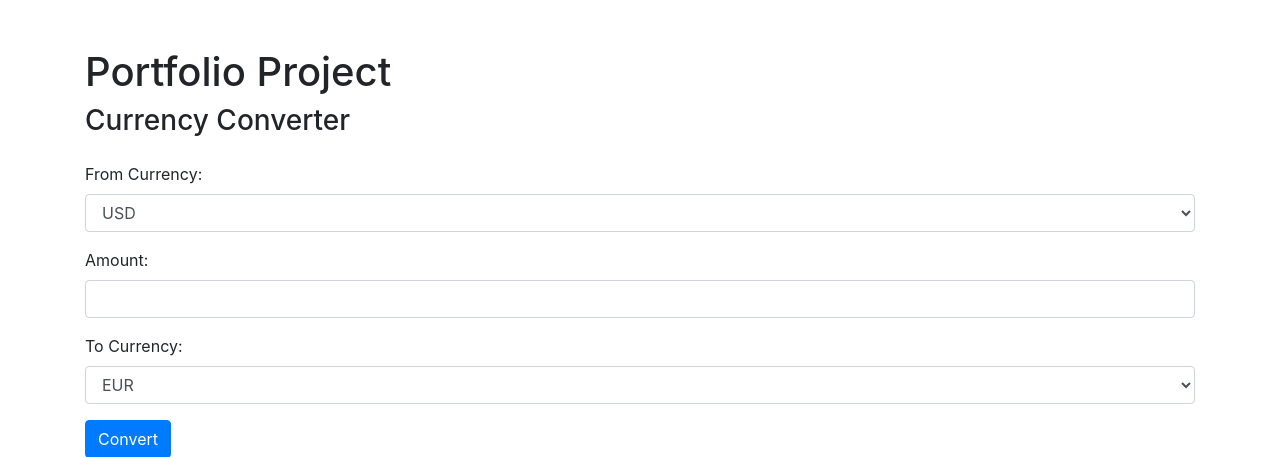
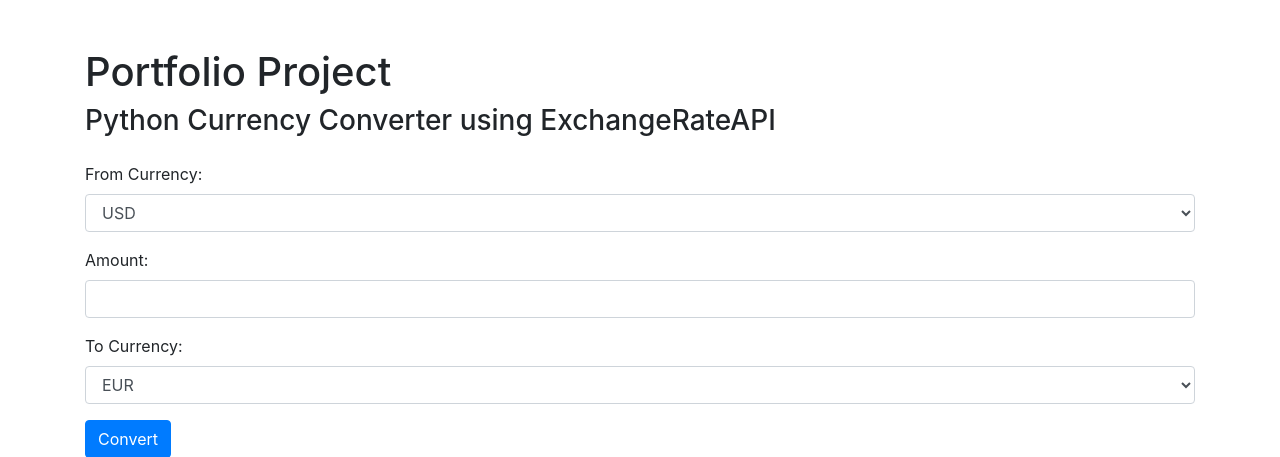
Before and after one commit to meharkhanniazi/Python-Flask-CurrencyConverter, a Flask app: page / in a window 1280 px wide. Shown: the top 457 px of the page. Run offline with Flask 2, Linux system fonts and the light colour scheme; some libraries are stand-ins or nearby versions.

Commit message:
Update index.html

```diff
--- a/templates/index.html
+++ b/templates/index.html
@@ -4,13 +4,13 @@
 <head>
     <meta charset="UTF-8">
     <meta name="viewport" content="width=device-width, initial-scale=1.0">
-    <title>Python Currency Converter using ExchangeRateAPI</title>
+    <title>Python Currency Converter</title>
     <link rel="stylesheet" href="https://stackpath.bootstrapcdn.com/bootstrap/4.5.0/css/bootstrap.min.css">
 
 </head>
 <body class="container mt-5">
     <h1>Portfolio Project</h1>
-    <h3 class="mb-4">Currency Converter</h3>
+    <h3 class="mb-4">Python Currency Converter using ExchangeRateAPI</h3>
 
     <form method="post">
         <div class="form-group">
```
